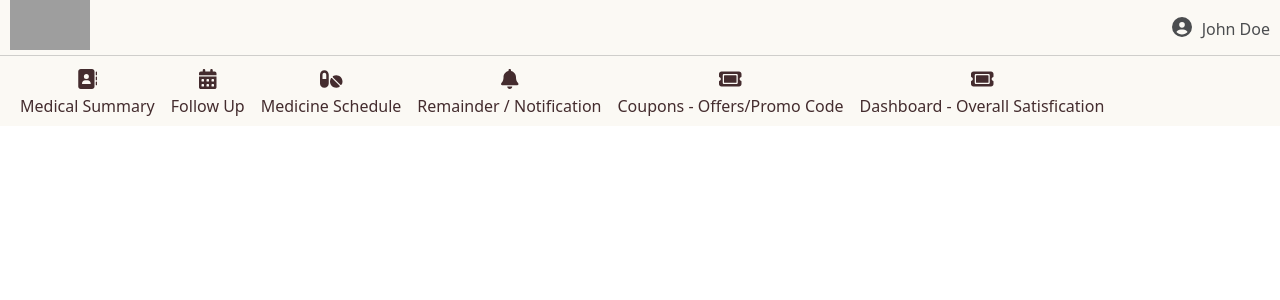
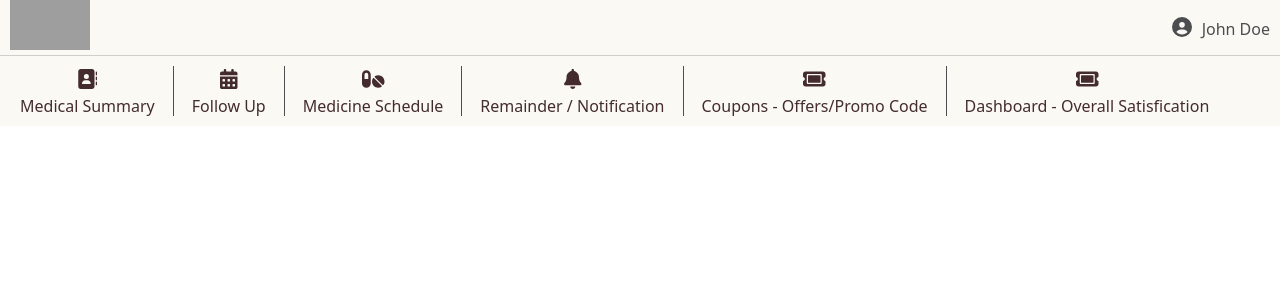
Before and after one commit to AbhinavThombare/Hackathon-UseCase-1, a React (Create React App) app in the folder member-care-team/: page / in a window 1280 px wide. Shown: the top 300 px of the page. Built offline with nearby package versions, Linux system fonts and the light colour scheme; grey boxes are pictures that could not be loaded.

Commit message:
Undo changes for sub-header

```diff
--- a/member-care-team/src/components/Header/header.js
+++ b/member-care-team/src/components/Header/header.js
@@ -38,23 +38,23 @@ const Header = () => {
                             <li className="nav-item">
                                 <Link className='nav-link' to='/detials'><span className='icon-tab'><FontAwesomeIcon icon={faAddressBook} /></span><br /> Medical Summary</Link>
                             </li>
-                            {/* <span className='vl'></span> */}
+                            <span className='vl'></span>
                             <li className="nav-item">
                                 <Link className='nav-link' to='/followup'><span className='icon-tab'><FontAwesomeIcon icon={faCalendarDays} /></span><br />Follow Up</Link>
                             </li>
-                            {/* <span className='vl'></span> */}
+                            <span className='vl'></span>
                             <li className="nav-item">
                                 <Link className='nav-link' to='/medicine'><span className='icon-tab'><FontAwesomeIcon icon={faPills} /></span><br />Medicine Schedule</Link>
                             </li>
-                            {/* <span className='vl'></span> */}
+                            <span className='vl'></span>
                             <li className="nav-item">
                                 <Link className='nav-link' to='/notification'><span className='icon-tab'><FontAwesomeIcon icon={faBell} /></span><br />Remainder / Notification</Link>
                             </li>
-                            {/* <span className='vl'></span> */}
+                            <span className='vl'></span>
                             <li className="nav-item">
                                 <Link className='nav-link' to='/coupon'><span className='icon-tab'><FontAwesomeIcon icon={faTicket} /></span><br />Coupons - Offers/Promo Code</Link>
                             </li>
-                            {/* <span className='vl'></span> */}
+                            <span className='vl'></span>
                             <li className="nav-item">
                                 <Link className='nav-link' to='/coupon'><span className='icon-tab'><FontAwesomeIcon icon={faTicket} /></span><br />Dashboard - Overall Satisfication</Link>
                             </li>
```
